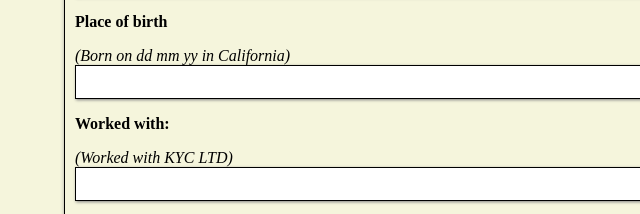
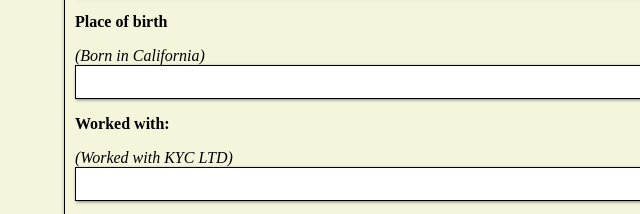
Before and after one commit to isaacrobert33/BioGen, a plain HTML site: page index.html in a window 1280 px wide. Shown: the part 578-792 px from the top of the page, 0-640 px from the left. Drawn offline with Linux system fonts and the light colour scheme.

Commit message:
Update index.html

```diff
--- a/index.html
+++ b/index.html
@@ -30,7 +30,7 @@
     <i style="margin-left: 10px">(Profession Title)</i><br>
     <input id="title" type="text" />
     <p id="label">Place of birth</p>
-    <i style="margin-left: 10px">(Born on dd mm yy in California)</i><br>
+    <i style="margin-left: 10px">(Born in California)</i><br>
     <input id="dob" type="text" />
     <p id="label">Worked with:</p>
     <i style="margin-left: 10px">(Worked with KYC LTD)</i><br>
```
